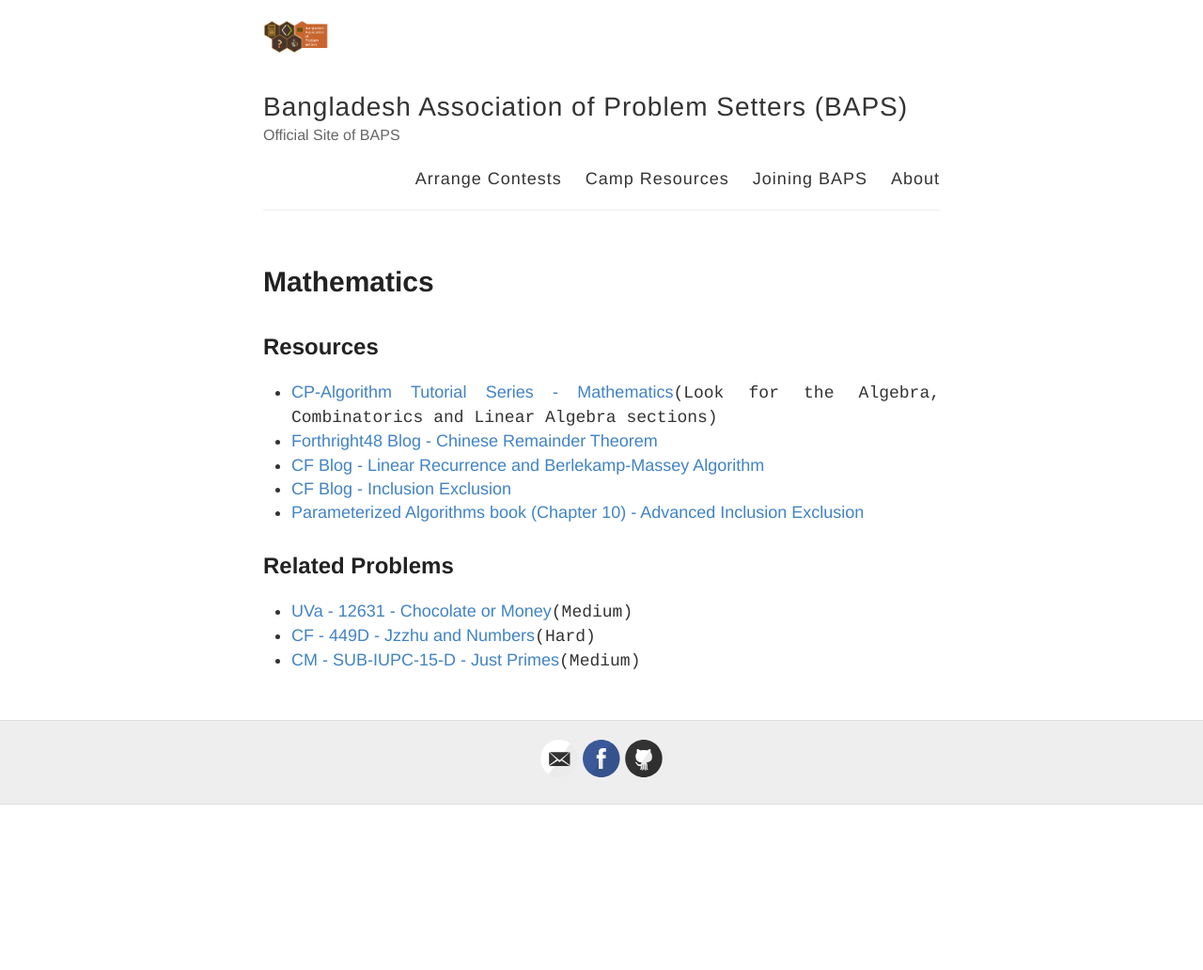
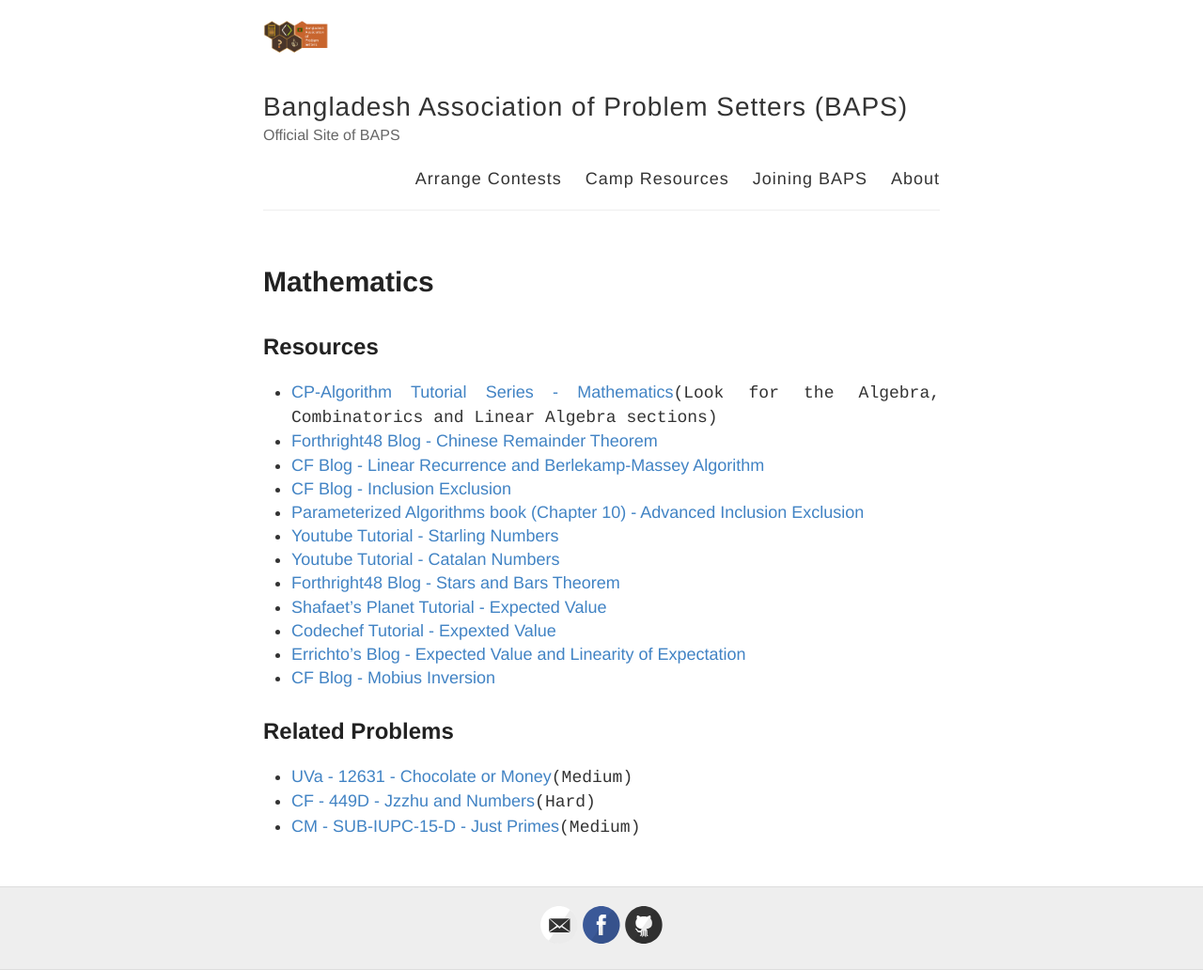
Before and after one commit to baps-bgd/baps-bgd.github.io, a Jekyll site: the page built from _posts/2020-11-4-mathematics.md, in a window 1280 px wide. Shown: the whole page at 94% size. Built offline with Jekyll 4.4.1, drawn with Linux system fonts in a browser that asks for light colours; before the commit the page ends 900 px from its top, so only the background shows below that.

Commit message:
Update 2020-11-4-mathematics.md

```diff
--- a/_posts/2020-11-4-mathematics.md
+++ b/_posts/2020-11-4-mathematics.md
@@ -11,6 +11,13 @@ published: true
 - [CF Blog - Linear Recurrence and Berlekamp-Massey Algorithm](https://codeforces.com/blog/entry/61306){:target="\_blank"}
 - [CF Blog - Inclusion Exclusion](https://codeforces.com/blog/entry/64625){:target="\_blank"}
 - [Parameterized Algorithms book (Chapter 10) - Advanced Inclusion Exclusion](https://www.mimuw.edu.pl/~malcin/book/parameterized-algorithms.pdf){:target="\_blank"}
+- [Youtube Tutorial - Starling Numbers](https://www.youtube.com/watch?v=Ngj48yeoNZU){:target="\_blank"}
+- [Youtube Tutorial - Catalan Numbers](https://www.youtube.com/watch?v=GlI17WaMrtw){:target="\_blank"}
+- [Forthright48 Blog - Stars and Bars Theorem](https://forthright48.com/stars-and-bars-theorem/){:target="\_blank"}
+- [Shafaet's Planet Tutorial - Expected Value](https://www.shafaetsplanet.com/?p=3060){:target="\_blank"}
+- [Codechef Tutorial - Expexted Value](https://www.codechef.com/wiki/tutorial-expectation){:target="\_blank"}
+- [Errichto's Blog - Expected Value and Linearity of Expectation](https://codeforces.com/blog/entry/62690){:target="\_blank"}
+- [CF Blog - Mobius Inversion](https://codeforces.com/blog/entry/53925){:target="\_blank"}
  [](){:target="\_blank"}
 
 ## Related Problems
```
